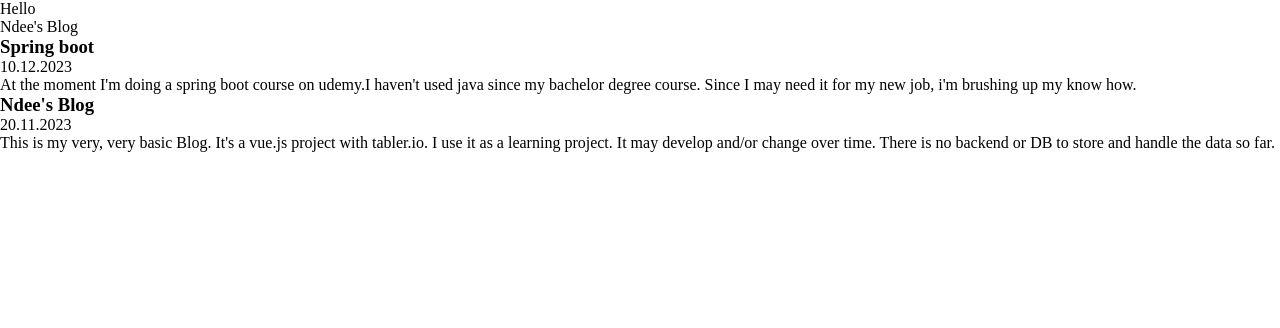
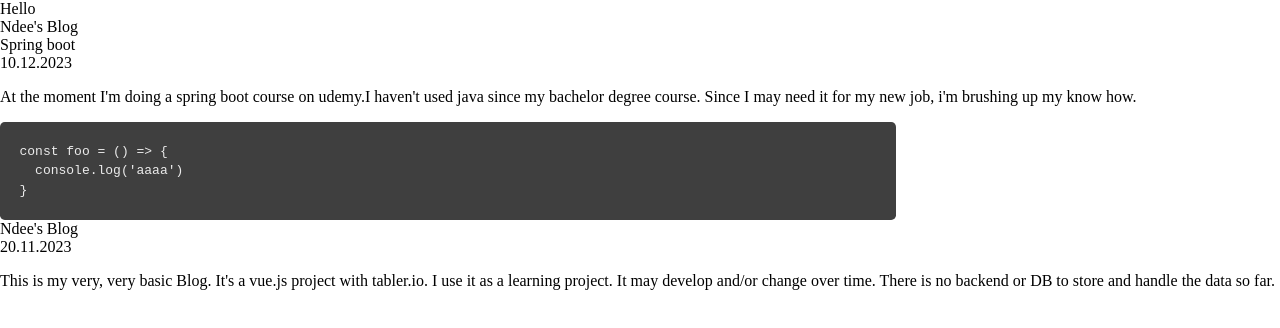
Before and after one commit to AndiOrler/ndee-blog, a Vue app: page / in a window 1280 px wide. Shown: the top 328 px of the page. Built offline with nearby package versions, Linux system fonts and the light colour scheme.

Commit message:
content item code field added

```diff
--- a/src/assets/scss/app.scss
+++ b/src/assets/scss/app.scss
@@ -1,12 +1,8 @@
-
-
-
-
-
-
 @import 'base/reset';
-
 
 // Libraries
 @import '@tabler/core/dist/css/tabler-vendors.min.css';
 @import '@tabler/core/dist/css/tabler.min.css';
+
+// Components
+@import 'components/blog-post';
--- /dev/null
+++ b/src/assets/scss/components/_blog-post.scss
@@ -0,0 +1,14 @@
+.content-item {
+  margin-top: 1em;
+
+  &_code {
+    white-space: pre;
+    width: 70%;
+    background: rgb(63, 63, 63);
+    padding: 1.5em;
+    border-radius: 0.3rem;
+    color: rgb(235, 235, 235);
+    line-height: 1.5;
+    font-family: monospace;
+  }
+}
--- a/src/components/BlogPostComponent.vue
+++ b/src/components/BlogPostComponent.vue
@@ -1,11 +1,20 @@
+<!-- eslint-disable vue/require-v-for-key -->
 <template>
   <div class="card">
     <div class="card-body">
       <div class="d-flex align-items-center">
-        <h3 class="card-title">{{ props.post?.title }}</h3>
+        <p class="card-title">{{ props.post?.title }}</p>
         <p class="ms-auto lh-1">{{ props.post?.date }}</p>
       </div>
-      <div class="ms-auto lh-1">{{ props.post?.text }}</div>
+      <div v-for="contentItem in props.post?.contentItems" class="ms-auto lh-1">
+        <div v-if="contentItem.text" class="content-item">{{ contentItem.text }}</div>
+        <div v-if="contentItem.img" class="content-item">
+          <img :src="contentItem.img" :alt="contentItem.img" />
+        </div>
+        <div v-if="contentItem.code" class="content-item">
+          <div class="content-item_code">{{ contentItem.code }}</div>
+        </div>
+      </div>
     </div>
   </div>
 </template>
--- a/src/models/posts.ts
+++ b/src/models/posts.ts
@@ -4,13 +4,28 @@ export default {
       id: 2,
       title: 'Spring boot',
       date: '10.12.2023',
-      text: `At the moment I'm doing a spring boot course on udemy.I haven't used java since my bachelor degree course. Since I may need it for my new job, i'm brushing up my know how.`
+      contentItems: [
+        {
+          text: `At the moment I'm doing a spring boot course on udemy.I haven't used java since my bachelor degree course. Since I may need it for my new job, i'm brushing up my know how.`
+        },
+        {
+          code: `const foo = () => {\n  console.log('aaaa')\n}`
+        }
+      ]
     },
     {
       id: 1,
       title: `Ndee's Blog`,
       date: '20.11.2023',
-      text: `This is my very, very basic Blog. It's a vue.js project with tabler.io. I use it as a learning project. It may develop and/or change over time. There is no backend or DB to store and handle the data so far.`
+      contentItems: [
+        {
+          text: `This is my very, very basic Blog. It's a vue.js project with tabler.io. I use it as a learning project. It may develop and/or change over time. There is no backend or DB to store and handle the data so far.`
+        }
+      ]
     }
   ]
 }
+
+const foo = () => {
+  console.log('fooo')
+}
```
Also changed, not shown: src/models/types.ts (+7 -1 lines).
